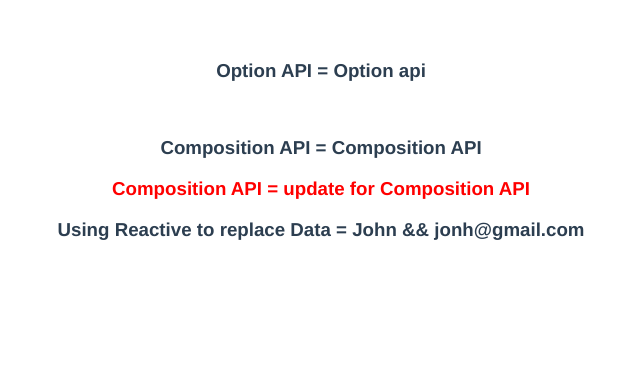
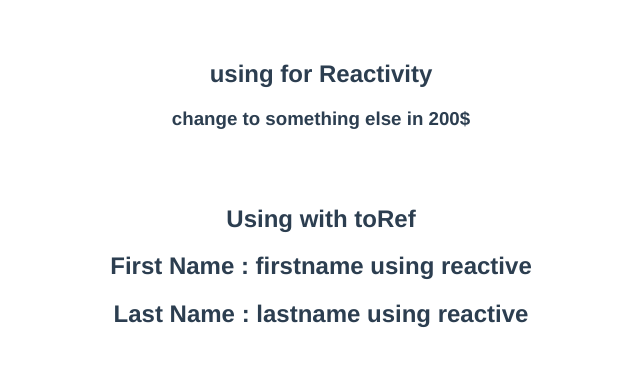
Before and after one commit to Mengsrun-Lao/vuejs3-component-tutorial, a Vue app: page / in a window 1280 px wide. Shown: the top 366 px of the page, without its empty margins (319-959 px from the left). Built offline with nearby package versions, Linux system fonts and the light colour scheme.

Commit message:
T53_Replacing_data_with_reactive

```diff
--- a/src/App.vue
+++ b/src/App.vue
@@ -1,11 +1,19 @@
 <template>
 
-  <Data/>
+  <h2>using for  Reactivity </h2>
+  <DemoOne/> <br><br>
+
+
+  <h2>Using with toRef</h2>
+  <DemoTwo/>
+
+
 
 </template>
 
 <script>
-import Data from './components/Data.vue';
+import DemoOne from './components/demoOne.vue';
+import DemoTwo from './components/demoTwo.vue';
 
 
 
@@ -16,7 +24,8 @@ import Data from './components/Data.vue';
 export default {
   name: 'App',
   components: {
-    Data
+    DemoOne,
+    DemoTwo
 
   },
   data(){
--- /dev/null
+++ b/src/components/demoOne.vue
@@ -0,0 +1,31 @@
+<template>
+    <div>
+        <h3>{{ name }}</h3>
+    </div>
+</template>
+
+<script>
+import { ref } from 'vue';
+
+    export default {
+        name:'demoOne-component',
+        setup(){
+            const name = ref('demo-One')
+
+
+            setTimeout(()=>{
+                name.value = 'change to something else in 200$',
+                console.log(name)
+            },2000)
+
+            return {
+                name,
+            }
+        },
+
+    }
+</script>
+
+<style scoped>
+
+</style>
--- /dev/null
+++ b/src/components/demoTwo.vue
@@ -0,0 +1,34 @@
+<template>
+    <div>
+        <h2>First Name : {{ firstName }}</h2>
+        <h2>Last Name : {{ lastName }}</h2>
+    </div>
+</template>
+
+<script>
+import { reactive, toRefs } from 'vue';
+
+    export default {
+        name:'demoTwo-componet',
+        setup(){
+            const state = reactive({
+                firstName: 'FirstName',
+                lastName:' lastName',
+            })
+
+            setTimeout(()=>{
+                state.firstName = 'firstname using reactive',
+                state.lastName  = 'lastname using reactive'
+
+            },2000)
+
+            return {
+                ...toRefs(state)
+            }
+        }
+    }
+</script>
+
+<style scoped>
+
+</style>
```
